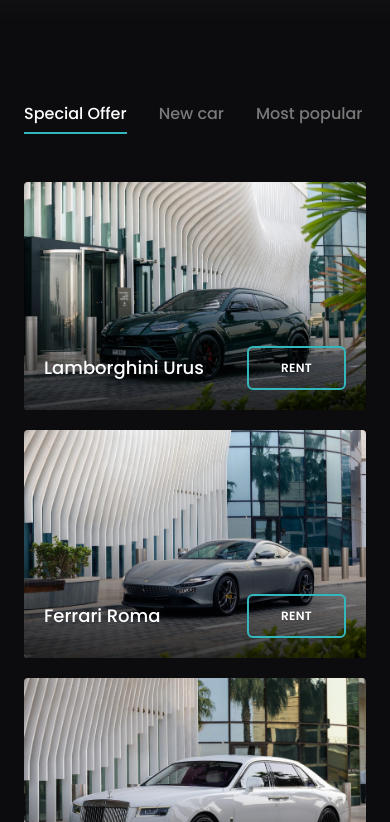
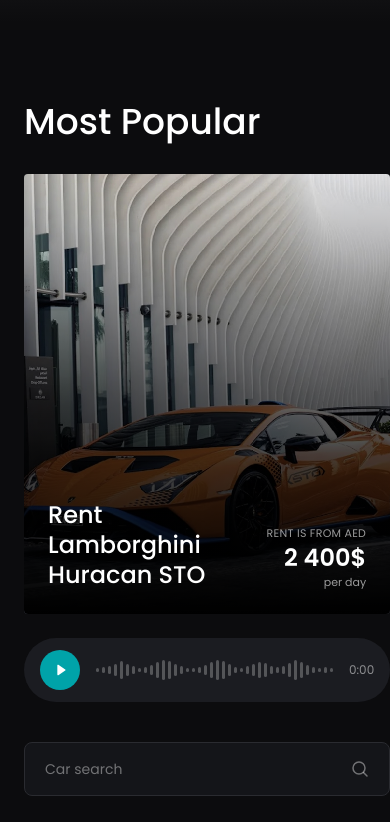
Before and after one commit to ShuxratXoliqnazarov/trinity, a React (Vite) app: page / in a window 390 px wide. Shown: the part 822-1644 px from the top of the page. Built offline with nearby package versions, Linux system fonts and the light colour scheme; grey boxes are pictures that could not be loaded.

Commit message:
feat: show most popular on mobile with reordered heading
Co-Authored-By: Claude Sonnet 5 <noreply@anthropic.com>

```diff
--- a/src/components/sections/popular-section.jsx
+++ b/src/components/sections/popular-section.jsx
@@ -34,8 +34,13 @@ export default function PopularSection() {
 	return (
 		<section
 			id="popular"
-			className="hidden bg-ink px-6 py-20 lg:block lg:px-14 lg:py-28"
+			className="bg-ink px-6 py-20 lg:px-14 lg:py-28"
 		>
+			<div className="mx-auto max-w-[1400px]">
+				<h2 className="mb-8 font-display text-4xl font-medium text-white lg:hidden">
+					Most Popular
+				</h2>
+			</div>
 			<div className="mx-auto grid max-w-[1400px] gap-10 lg:grid-cols-2 lg:gap-16">
 				<div className="flex flex-col gap-6">
 					<div className="relative min-h-[440px] flex-1 overflow-hidden rounded-sm bg-ink-card lg:min-h-0">
@@ -66,11 +71,11 @@ export default function PopularSection() {
 				</div>
 
 				<div className="flex flex-col">
-					<h2 className="font-display text-4xl font-medium text-white lg:text-5xl">
+					<h2 className="hidden font-display text-4xl font-medium text-white lg:block lg:text-5xl">
 						Most Popular
 					</h2>
 
-					<div className="relative mt-8">
+					<div className="relative mt-0 lg:mt-8">
 						<input
 							value={query}
 							onChange={(e) => setQuery(e.target.value)}
```
